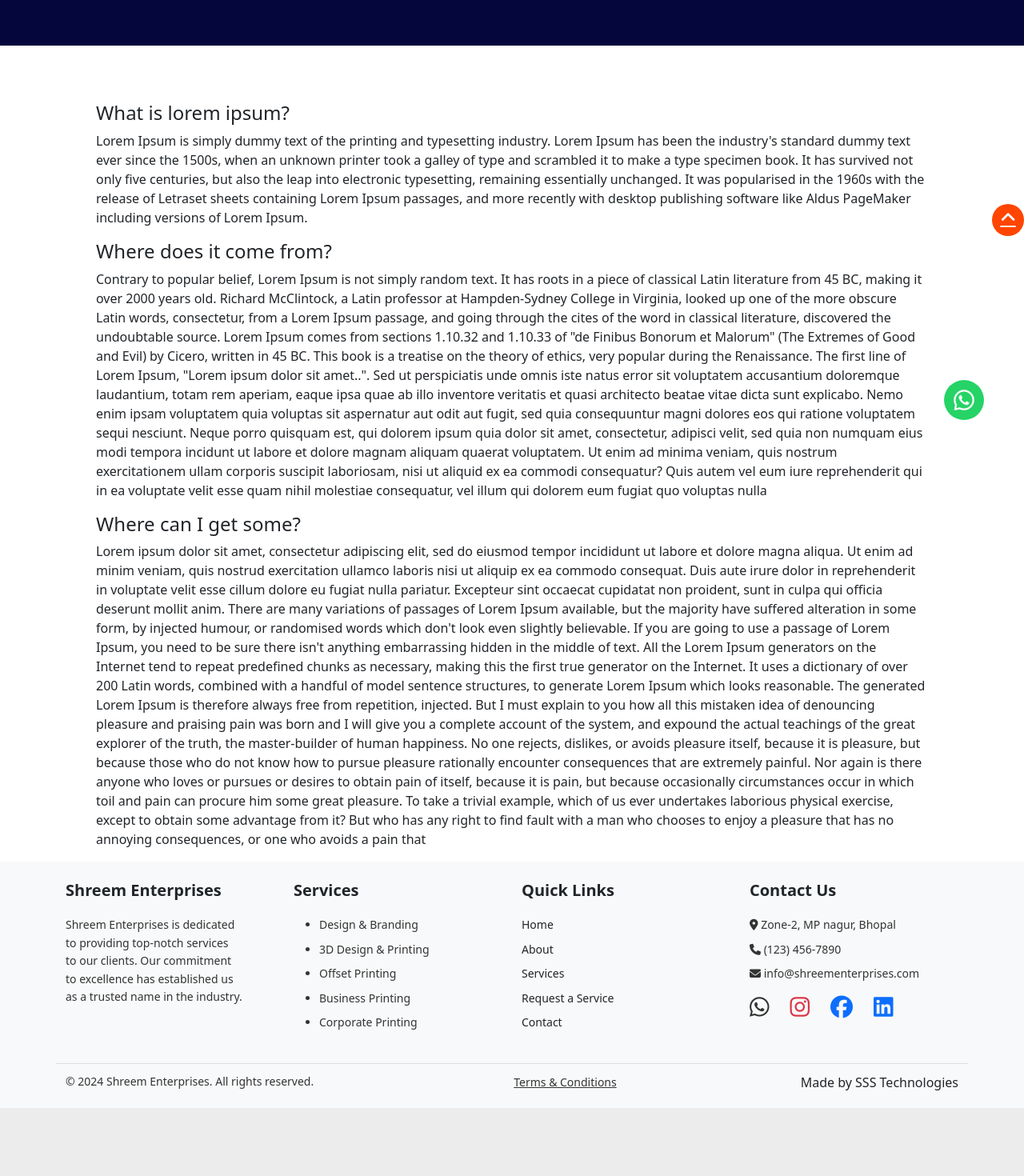
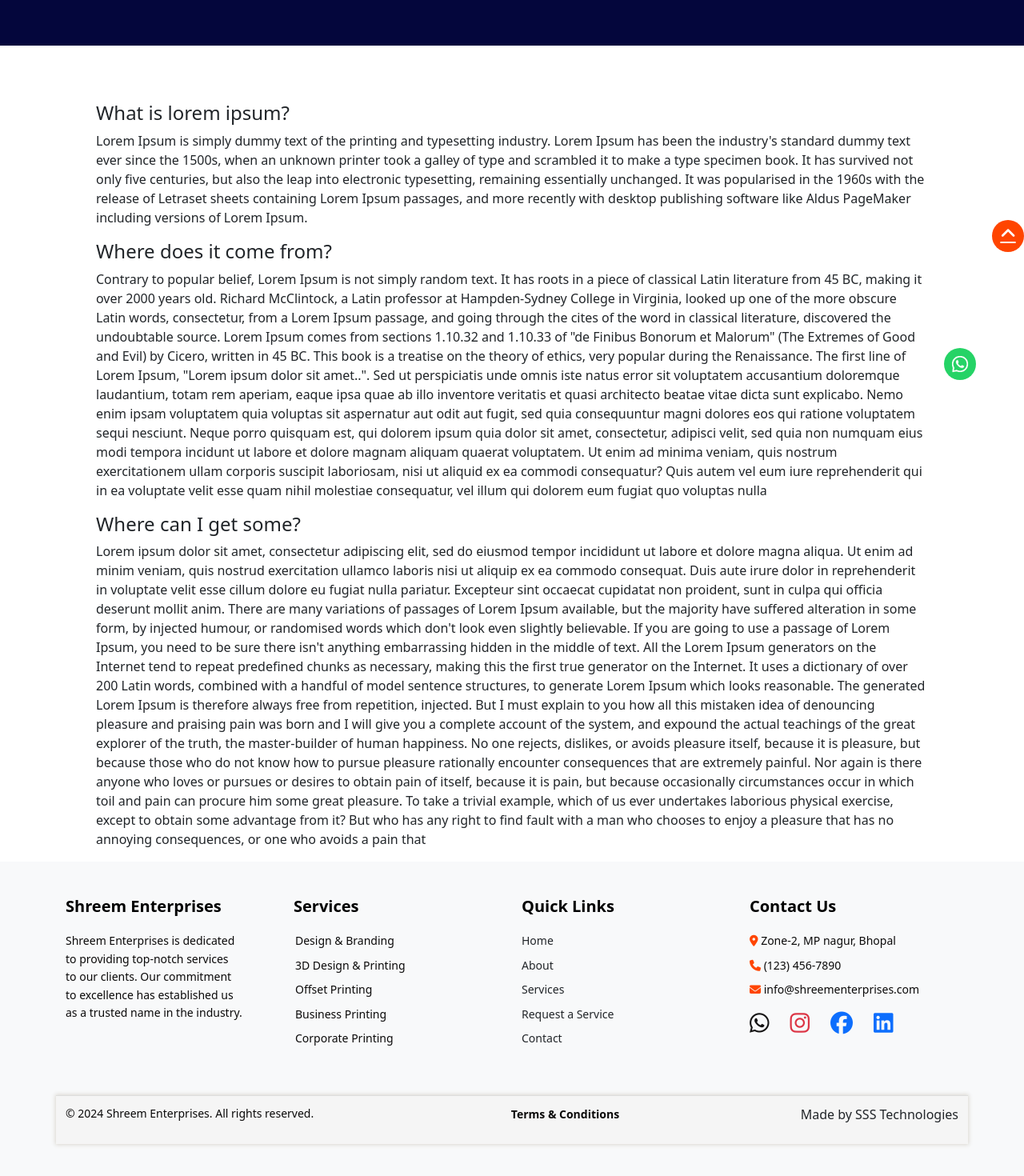
Before and after one commit to Neha-patankar/shreem-enter, a React (Vite) app: page /terms-and-conditions in a window 1280 px wide. Shown: the part 265-1735 px from the top of the page at 80% size. Before the commit the page ends 1650 px from the top, so only its background shows below. Built offline with nearby package versions, Linux system fonts and the light colour scheme.

Commit message:
important changes

```diff
--- a/src/App.css
+++ b/src/App.css
@@ -1,10 +1,10 @@
 .uparrow{
   display: flex;
   justify-content: end;
-  height: 50px;
+  height: 30px;
   width: 100%;
   position: absolute;
-  margin-top:520px;
+  margin-top:540px;
 }
 
 @media (max-width:500px) {
--- a/src/components/Footer/Footer.css
+++ b/src/components/Footer/Footer.css
@@ -1,4 +1,4 @@
-/* .containerrs{
+.containerrs{
  margin-left: 100px;
  margin-right: 60px;
  }
@@ -29,9 +29,7 @@ color:  #25d366;
 
   color: hwb(0 3% 4%);
 }
-.footer-bottom-boxed .bg-white{
 
-}
 .footer-bottom-boxed{
   padding: 25px 50px;
 
@@ -69,7 +67,7 @@ color:  #25d366;
   color: orangered;
 }
 .footer{
-  background-color: hwb(240 89% 5%)
+  background-color: hwb(240 84% 13%)
 }
 .linkss{
 
@@ -80,14 +78,9 @@ color:  #25d366;
   text-decoration: none;
 }
 .ast-footer-site-title{
-  margin-left: 300px;
+  margin-left: 0px;
 }
-.footer-site-title{
-  margin-left: 5px;
-}
-.sub-title-footer{
-  margin-left: 10px;
-} */
+
 .footer {
   background-color: #f8f9fa;
   padding: 20px 0;
@@ -100,7 +93,7 @@ color:  #25d366;
 }
 
 .footer p, .footer ul, .footer li, .footer a {
-  color: #333;
+  color: hsl(0, 5%, 4%);
   font-size: 14px;
   line-height: 1.6;
 }
@@ -111,7 +104,7 @@ color:  #25d366;
 
 .footer .social-media i {
   font-size: 20px;
-  color: #333;
+  color: hsl(0, 2%, 8%);
   margin-right: 10px;
   transition: color 0.3s ease;
 }
--- a/src/components/whatshop/Whatshap.css
+++ b/src/components/whatshop/Whatshap.css
@@ -1,11 +1,11 @@
 
 .whatsapp-img {
   position: fixed;
-  height: 50px;
-  width: 50px;
-  margin-top:40px ;
- border-radius: 90%;
- margin-bottom: 50px;
+  height: 40px;
+  width: 40px;
+  margin-bottom: 15px;
+  border-radius: 90%;
+ margin-bottom: 10px;
  z-index: 99999;
 }
 
@@ -20,8 +20,8 @@
   .whatsapp-img {
     top: calc(100% - 80px);
     left: calc(100% - 80px);
-    height: 64px;
-    width: 64px;
+    height: 54x;
+    width: 54px;
   }
 }
 
```
